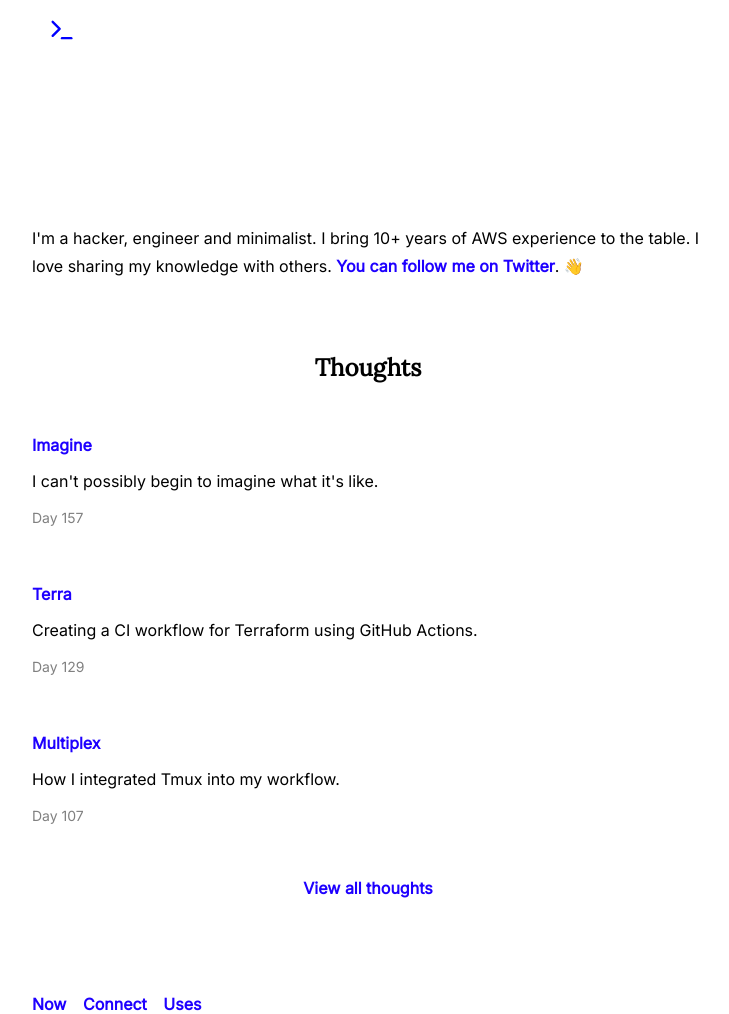
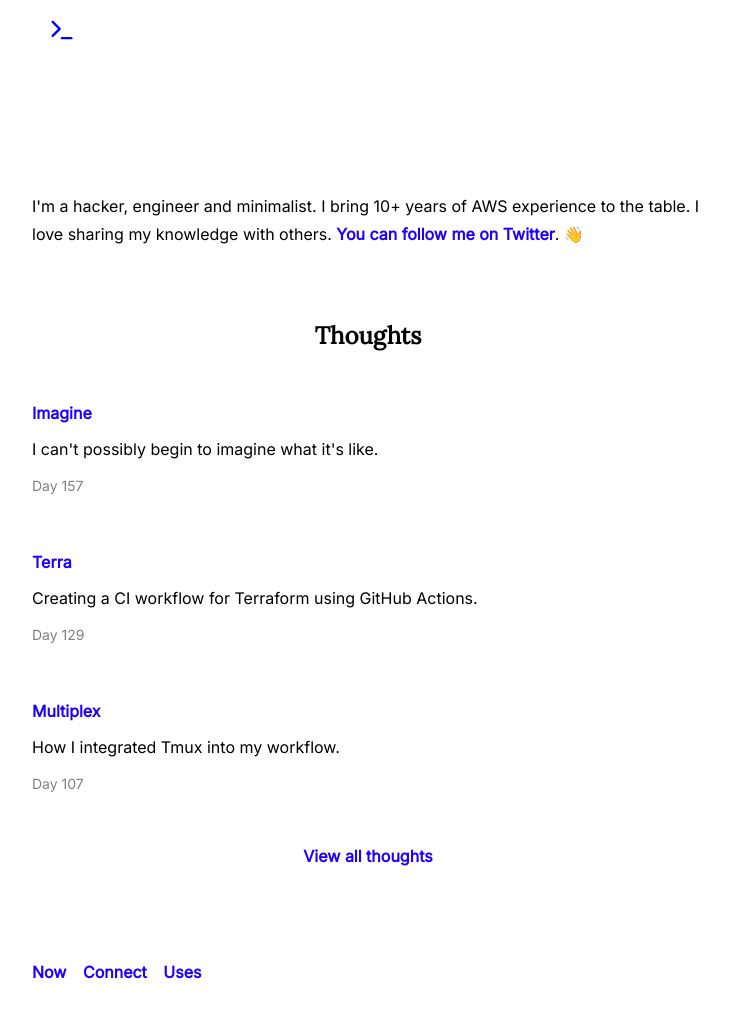
Before and after one commit to mijndert/website, a Jekyll site: the page built from index.html, in a window 1280 px wide. Shown: the whole page, without its empty margins (272-1001 px from the left). Built offline with Jekyll 4.4.1, drawn with Linux system fonts in a browser that asks for light colours; after the commit the page ends 982 px from its top, so only the background shows below that.

Commit message:
Less margin on .header

```diff
--- a/assets/css/theme.scss
+++ b/assets/css/theme.scss
@@ -123,7 +123,7 @@
 }
 
 .header {
-  margin: 10em 0 4em 0;
+  margin: 8em 0 4em 0;
 }
 
 .bio {
```
